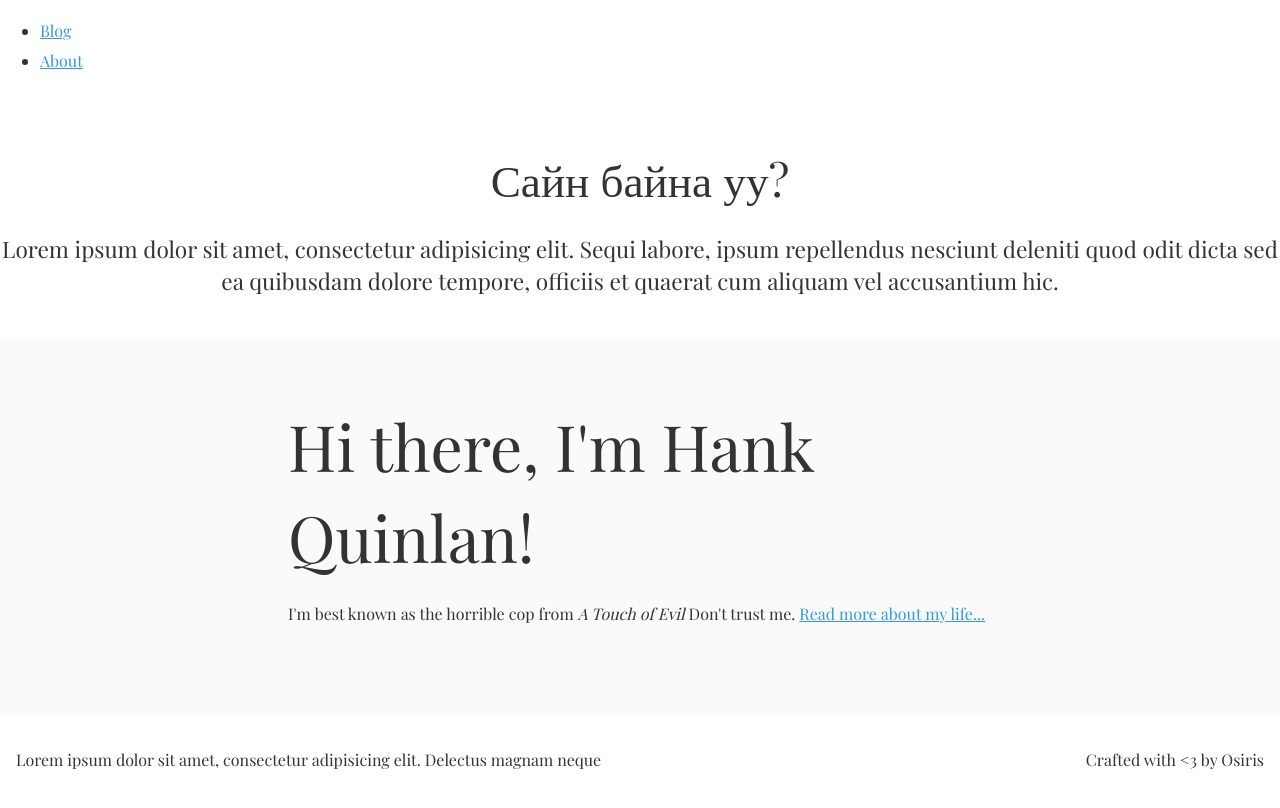
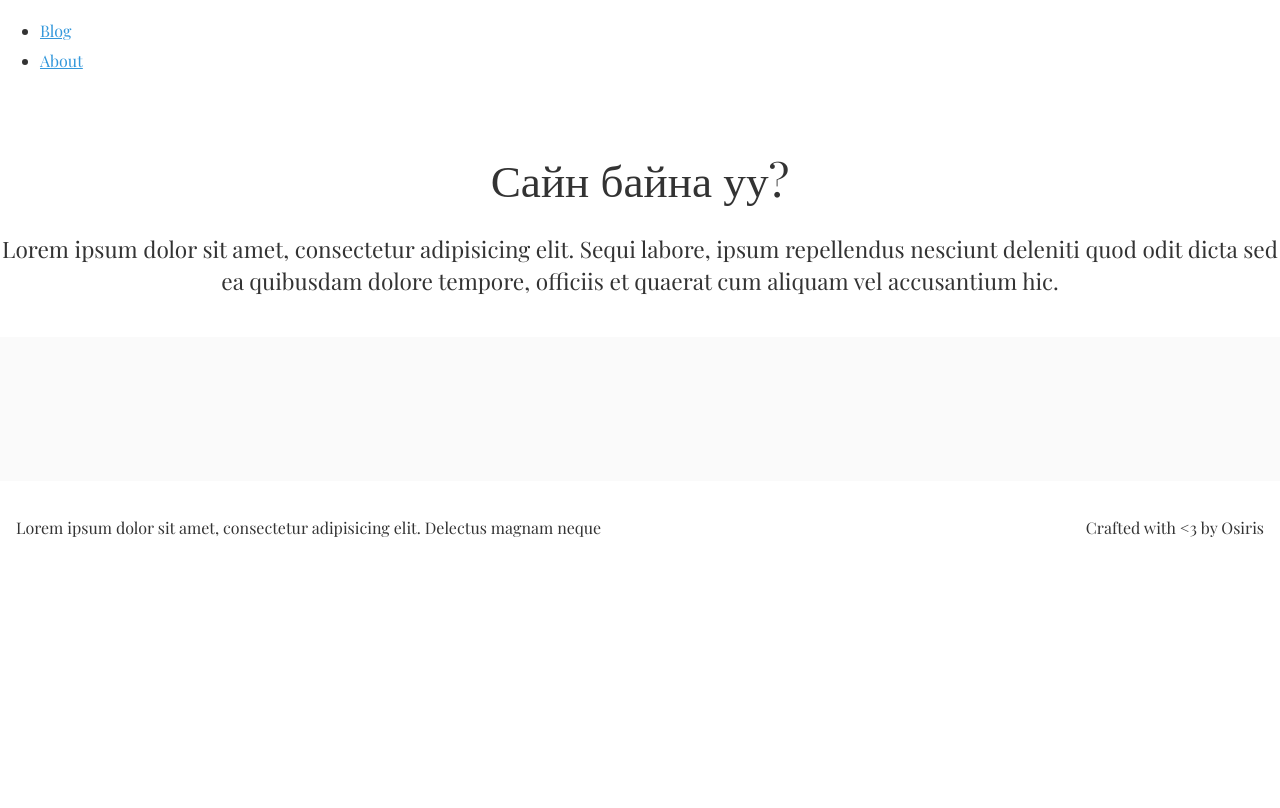
Before and after one commit to Ds3c-ctf-team/enkhee-Osiris.github.io-old, a Jekyll site: the page built from index.html, in a window 1280 px wide. Shown: the top 808 px of the page. Built offline with Jekyll 4.4.1, drawn with Linux system fonts in a browser that asks for light colours; some web fonts are replaced.

Commit message:
Update index

```diff
--- a/index.html
+++ b/index.html
@@ -1,8 +1,9 @@
 ---
 layout: default
-title: Hank Quinlan, Horrible Cop
+title: Энхээгийн хувийн блог
 ---
-<div class="blurb">
-	<h1>Hi there, I'm Hank Quinlan!</h1>
-	<p>I'm best known as the horrible cop from <em>A Touch of Evil</em> Don't trust me. <a href="/about">Read more about my life...</a></p>
-</div><!-- /.blurb -->
+<ul class="posts">
+    {% for post in site.posts %}
+    <li><span>{{ post.date | date_to_string }}</span> &raquo; <a href="{{ post.url }}" title="{{ post.title }}">{{ post.title }}</a></li>
+    {% endfor %}
+</ul>
```
